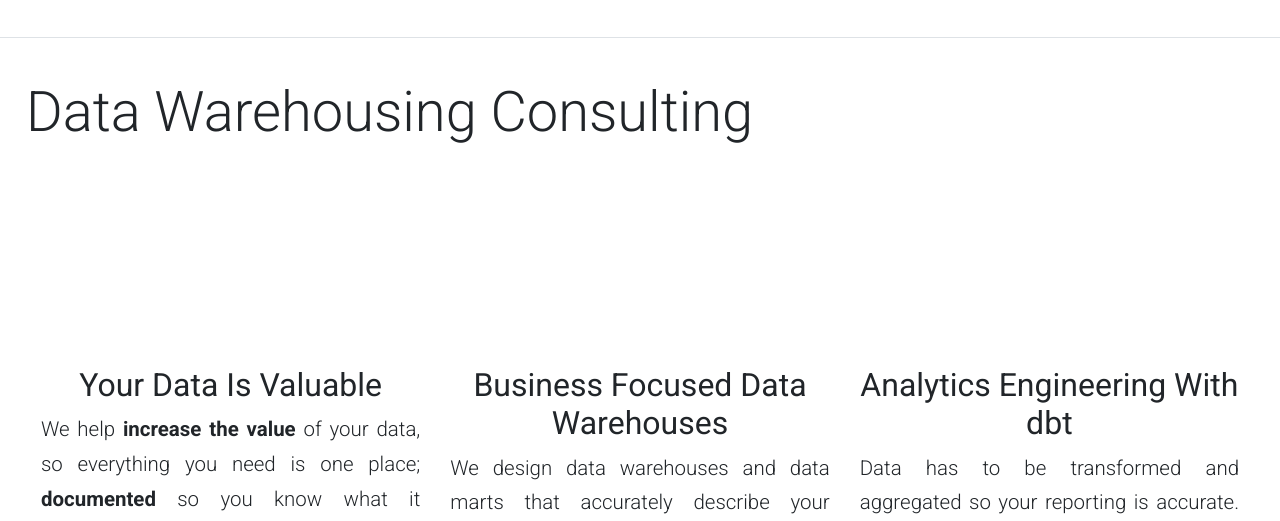
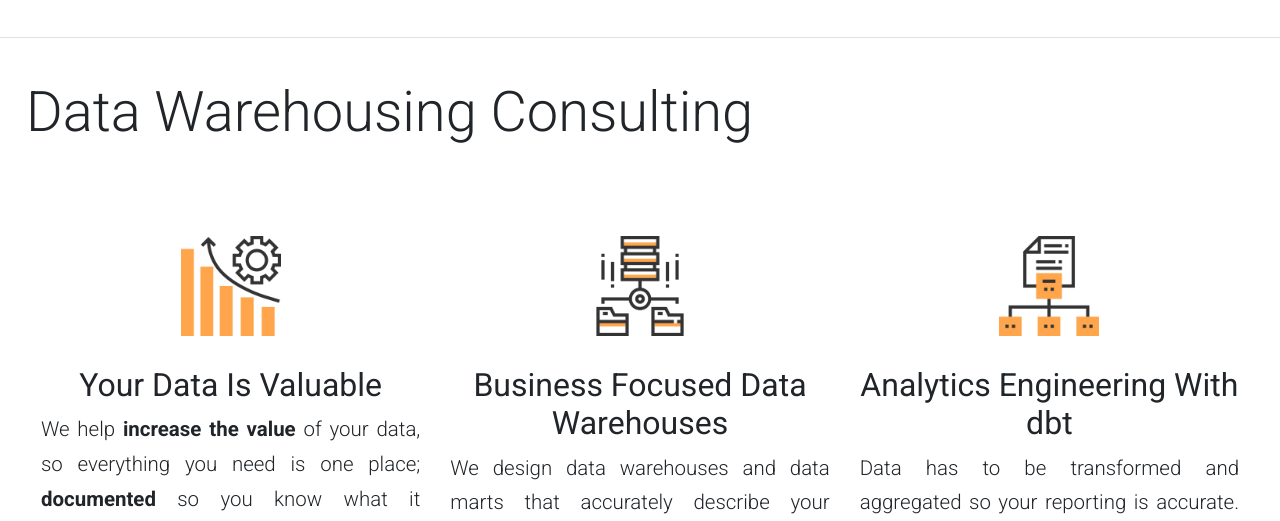
Before and after one commit to ezixi/backhand.tech, a PHP site: page / in a window 1280 px wide. Shown: the part 3885-4406 px from the top of the page. Run offline with PHP 8.4, Linux system fonts and the light colour scheme; some libraries are stand-ins or nearby versions.

Commit message:
more images

```diff
--- a/index.html
+++ b/index.html
@@ -141,15 +141,15 @@
                 </div>
                 <div class="row icon">
                     <div class="col">
-                        <h2>Your Data Is Valuable</h2>
+                        <h2 id="valuable_data">Your Data Is Valuable</h2>
                         <p>We help <em>increase the value</em> of your data, so everything you need is one place; <em>documented</em> so you know what it describes, and <em>tested</em> so you know you are making the right decision.</p>
                     </div>
                     <div class="col">
-                        <h2>Business Focused Data Warehouses</h2>
+                        <h2 id="data_warehouses">Business Focused Data Warehouses</h2>
                         <p>We design data warehouses and data marts that accurately describe your business processes so that your data is available, timely, and <em>reliable</em>. You will always be sure that the KPI in your dashboard actually measures what you think it measures.</p>
                     </div>
                     <div class="col">
-                        <h2 class="analytics_engineering">Analytics Engineering With dbt</h2>
+                        <h2 id="analytics_engineering">Analytics Engineering With dbt</h2>
                         <p>Data has to be transformed and aggregated so your reporting is accurate. We use dbt (Data Build Tool), a SQL based development environment, to ensure that all data transformations are testable, version controlled and <em>documented</em>.</p>
                     </div>
                 </div>
--- a/style.css
+++ b/style.css
@@ -127,6 +127,14 @@ nav a, .dropdown-item {
     background-image: url('images/016-sharing-archives-1.png');
 }
 
+#data_warehouses {
+    background-image: url('images/011-folder-2.png');
+}
+
+#valuable_data {
+    background-image: url('images/008-profits.png');
+}
+
 #our_principles ul {
     list-style: disc;
 
```
Also changed, not shown: images/008-profits.png (added), images/011-folder-2.png (added).
